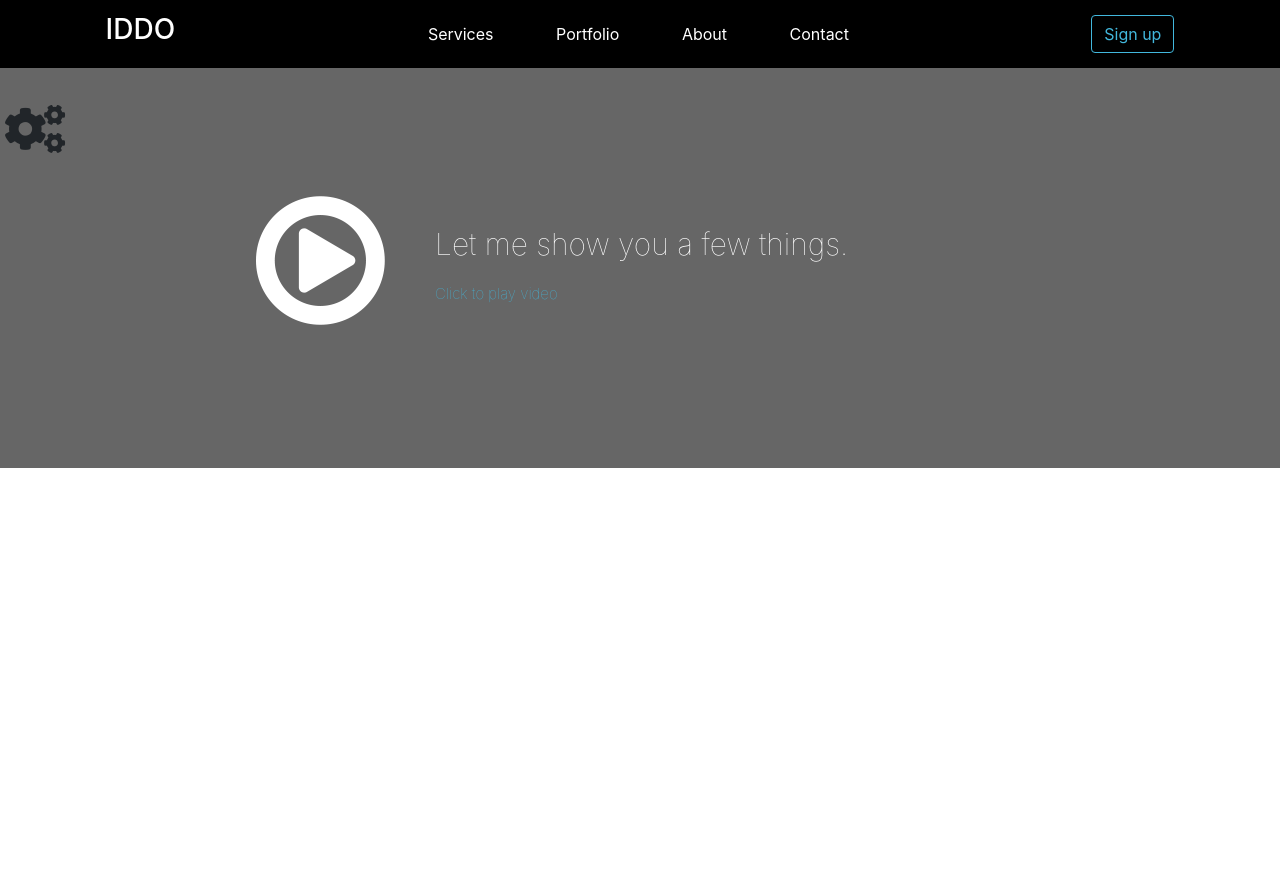
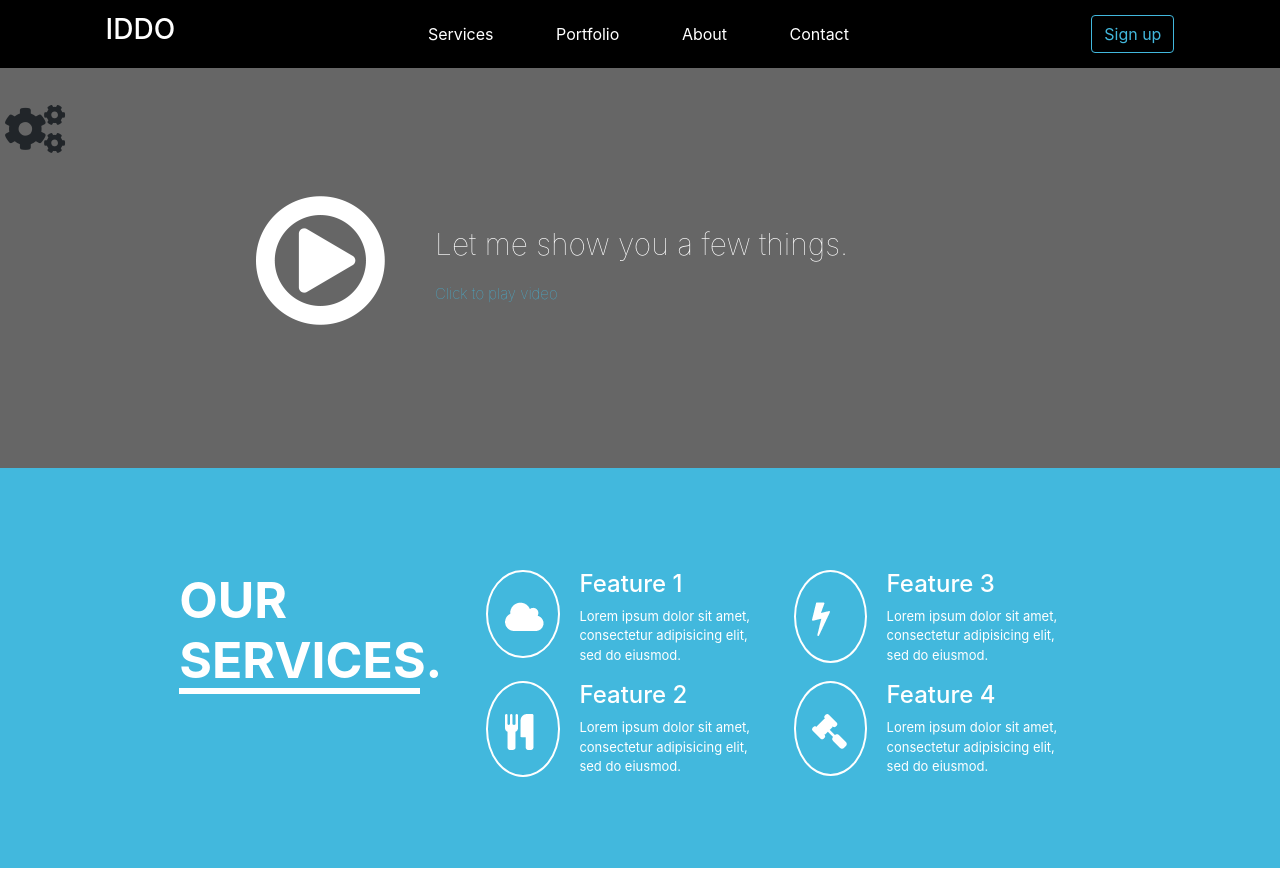
Before and after one commit to alaashaher/IDDO, a website: page Iddo-project/pug/index.pug in a window 1280 px wide. Before the commit the page ends 800 px from the top, so only its background shows below. Drawn offline with nearby package versions, Linux system fonts and the light colour scheme; files that its build step writes are made by us from their sources; files whose address does not match are found by name.

Commit message:
service section

```diff
--- a/Iddo-project/pug/index.pug
+++ b/Iddo-project/pug/index.pug
@@ -10,6 +10,7 @@ html
   body
 
     include ./header.pug
+    include ./service.pug
 
     script(src="https://code.jquery.com/jquery-3.3.1.slim.min.js" integrity="sha384-q8i/X+965DzO0rT7abK41JStQIAqVgRVzpbzo5smXKp4YfRvH+8abtTE1Pi6jizo" crossorigin="anonymous")
     script(src="https://cdnjs.cloudflare.com/ajax/libs/popper.js/1.14.3/umd/popper.min.js" integrity="sha384-ZMP7rVo3mIykV+2+9J3UJ46jBk0WLaUAdn689aCwoqbBJiSnjAK/l8WvCWPIPm49" crossorigin="anonymous")
--- /dev/null
+++ b/Iddo-project/pug/service.pug
@@ -0,0 +1,28 @@
+//- start service
+section#service
+  div.container-fluid.row
+    div.col-lg-4.left
+      h1 OUR SERVICES.
+      hr.line
+    div.feture.col-lg-4
+      div.feture-icon
+        img(src="dist/image/cloud-icon.png")
+      div.feture-desc
+        h4 Feature 1
+        p Lorem ipsum dolor sit amet, consectetur adipisicing elit, sed do eiusmod.
+      div.feture-icon
+        img(src="dist/image/cloud-icon2.png")
+      div.feture-desc
+        h4 Feature 2
+        p Lorem ipsum dolor sit amet, consectetur adipisicing elit, sed do eiusmod.
+    div.feture.col-lg-4
+      div.feture-icon
+        img(src="dist/image/cloud-icon3.png")
+      div.feture-desc
+        h4 Feature 3
+        p Lorem ipsum dolor sit amet, consectetur adipisicing elit, sed do eiusmod.
+      div.feture-icon
+          img(src="dist/image/cloud-icon4.png")
+      div.feture-desc
+        h4 Feature 4
+        p Lorem ipsum dolor sit amet, consectetur adipisicing elit, sed do eiusmod.
--- a/Iddo-project/style/blue-theme.scss
+++ b/Iddo-project/style/blue-theme.scss
@@ -1,5 +1,8 @@
 %mainBuleColor {
   color: #42b8dd !important;
+}
+%mainBuleBackGroundColor {
+  background-color: #42b8dd !important;
 }
 %borderBuleColor {
   border: 1px solid #42b8dd;
@@ -15,3 +18,6 @@
 .cilck {
   @extend %mainBuleColor;
 }
+#service {
+  @extend %mainBuleBackGroundColor;
+}
--- a/Iddo-project/style/index.scss
+++ b/Iddo-project/style/index.scss
@@ -8,4 +8,5 @@ ul li {
   list-style: none;
 }
 @import './header.scss';
+@import './service.scss';
 @import './blue-theme.scss';
--- /dev/null
+++ b/Iddo-project/style/service.scss
@@ -0,0 +1,46 @@
+#service {
+  height: 400px;
+  .container-fluid {
+    padding: 8% 14%;
+    .left{
+      h1{
+        width: 20%;
+        color: rgb(255, 255, 255) !important;
+        font-weight: bolder;
+        font-size: 50px !important;
+      }
+      .line {
+        width: 87%;
+        margin-left: 0px;
+        height: 5px;
+        margin-top: -10px;
+        background-color:rgb(255, 255, 255) !important;
+        border-color:rgb(255, 255, 255) !important;
+      }
+    }
+    .feture{
+      height: 50%;
+      .feture-icon {
+        padding-right: 19%;
+        padding-left: 6%;
+        padding-top: 11%;
+        padding-bottom: 9%;
+        border: 2px solid white;
+        border-radius: 50%;
+        width: 14%;
+        height: 100%;
+        float: left;
+      }
+      .feture-desc  {
+        color:rgb(255, 255, 255) !important;
+        margin-left: 93px;
+        p {
+          font-size: 13px !important;
+        }
+        h4:hover {
+          text-decoration: underline;
+        }
+      }
+    }
+  }
+}
```
Also changed, not shown: dist/css/blue-theme.css, dist/css/index.css, dist/css/service.css (added), dist/image/cloud-icon.png (added), dist/image/cloud-icon2.png (added), dist/image/cloud-icon3.png (added), dist/image/cloud-icon4.png (added), index.html.
